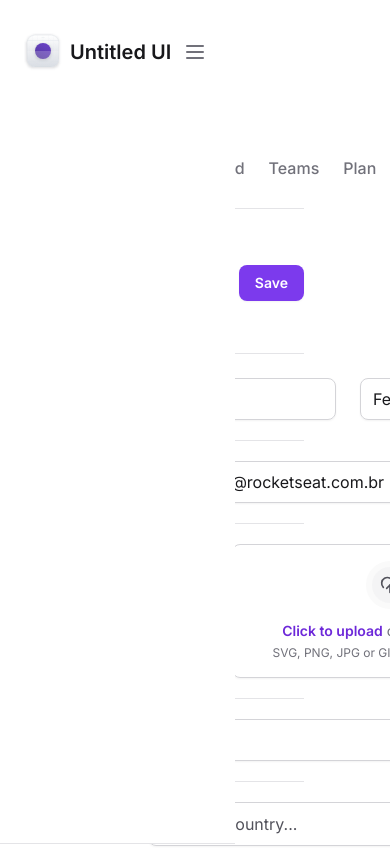
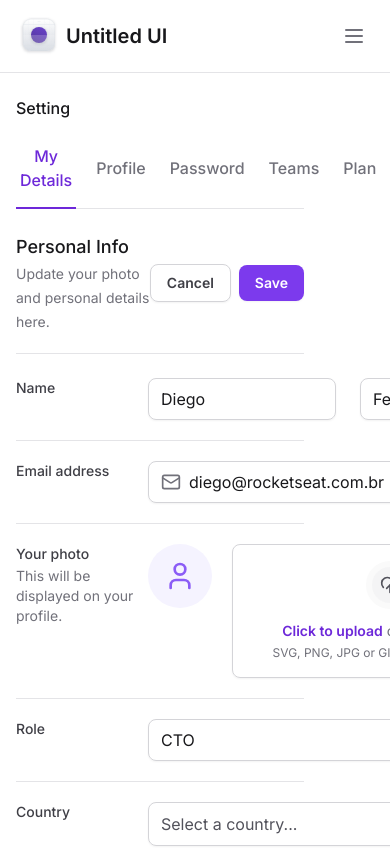
Before and after one commit to felipesanderp/tailwind-next-masterclass, a Next.js app: page / in a window 390 px wide. Shown: the top 848 px of the page. Built offline with nearby package versions, Linux system fonts and the light colour scheme.

Commit message:
fix sidebar responsive

```diff
--- a/src/components/Sidebar/index.tsx
+++ b/src/components/Sidebar/index.tsx
@@ -22,7 +22,7 @@
 
 export function Sidebar() {
   return (
-    <Collapsible.Root className="lg: fixed left-0 top-0 z-20 flex h-screen flex-col gap-6 border-b border-zinc-200 bg-white px-5 py-8 data-[state=open]:bottom-0 data-[state=open]:h-screen lg:right-auto lg:w-80 lg:border-r lg:px-5 lg:py-8 lg:data-[state=closed]:bottom-0 lg:data-[state=closed]:h-screen">
+    <Collapsible.Root className="fixed left-0 right-0 top-0 z-20 flex flex-col gap-6 border-b border-zinc-200 bg-white p-4 data-[state=open]:bottom-0 lg:right-auto  lg:w-80 lg:border-r lg:px-5 lg:py-8 lg:data-[state=closed]:bottom-0">
       <div className="flex items-center justify-between">
         <Logo />
         <Collapsible.Trigger asChild className="lg:hidden">
```
